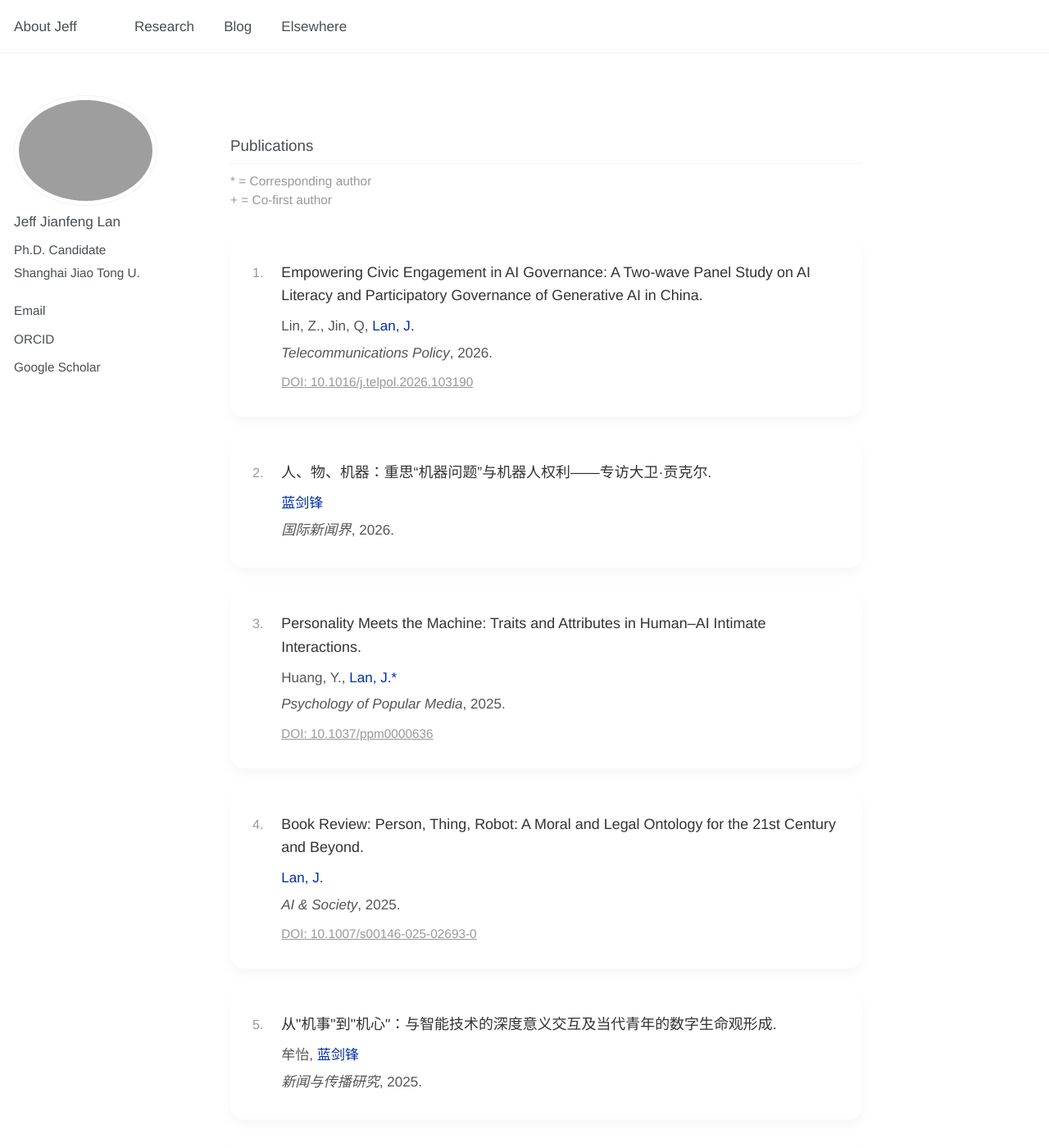
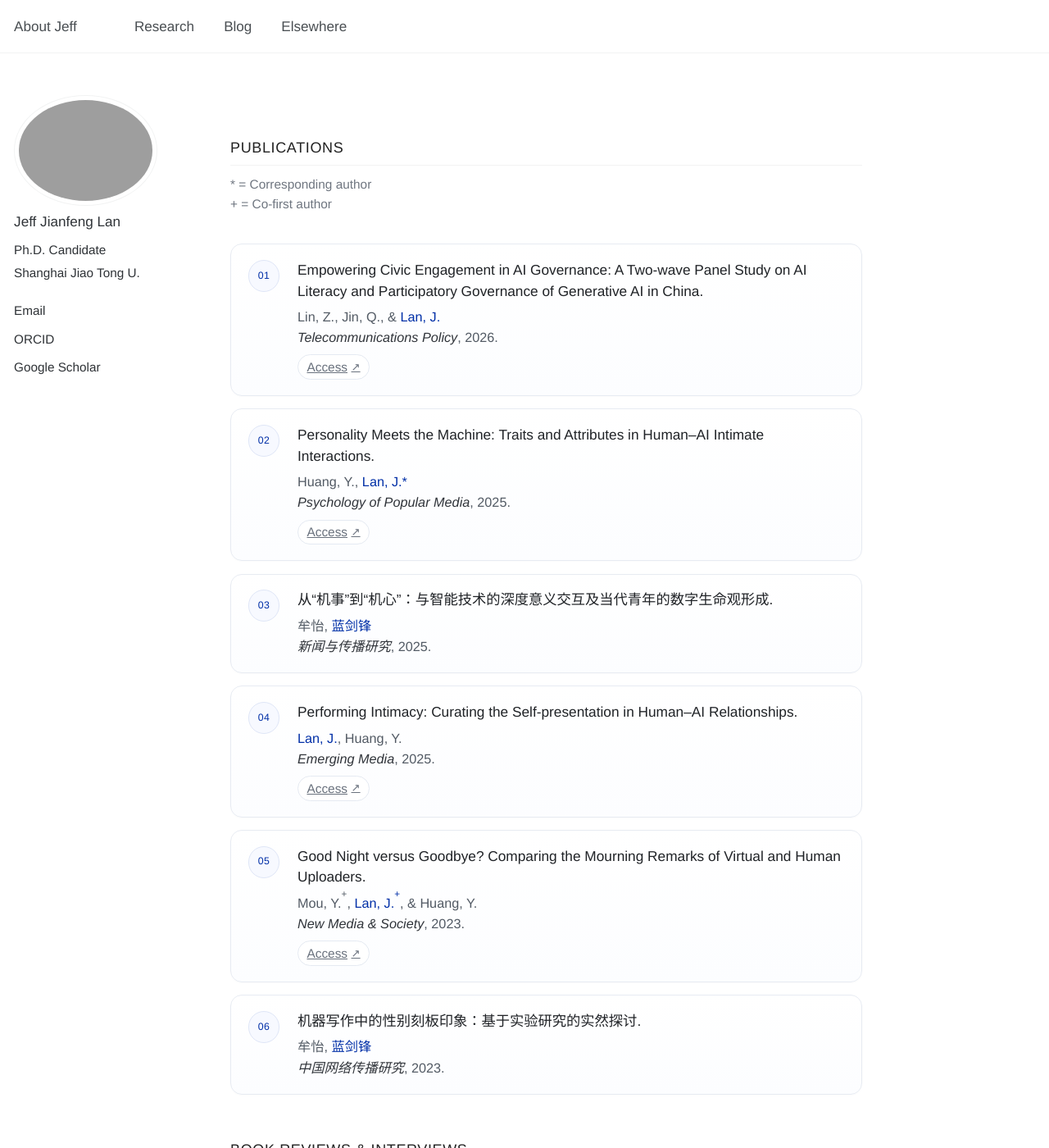
Before and after one commit to jianfenglan/jianfenglan.github.io, a Jekyll site: the page built from research.md, in a window 1280 px wide and 1400 px high. Shown: the whole window at 82% size. Built offline with Jekyll 4.4.1, drawn with Linux system fonts in a browser that asks for light colours; some of the changed lines change nothing that is shown; some of the changed text lies outside the part shown.

Commit message:
Update research.md

```diff
--- a/research.md
+++ b/research.md
@@ -6,78 +6,104 @@ author_profile: true
 
 <style>
 .page__inner-wrap {
-    max-width: 1600px !important;
+    max-width: 1120px !important;
 }
 
 body {
     font-size: 0.95em;
     line-height: 1.75;
     font-weight: 400;
+    color: #2f3337;
+}
+
+:root {
+    --blue: #002FA7;
+    --text: #2f3337;
+    --muted: #6f7680;
+    --soft: #f7f9ff;
+    --line: #e7ebf2;
 }
 
 h2 {
-    margin-top: 3rem;
-    margin-bottom: 1.5rem;
-    padding-bottom: 0.5rem;
-    border-bottom: 1px solid #f0f0f0;
-    font-size: 1.1em;
-    font-weight: 400;
+    margin-top: 3.2rem;
+    margin-bottom: 1.1rem;
+    padding-bottom: 0.65rem;
+    border-bottom: 1px solid var(--line);
+    color: #222;
+    font-size: 1rem;
+    font-weight: 560;
+    letter-spacing: 0.035em;
+    text-transform: uppercase;
 }
 
 sup {
     vertical-align: super;
-    font-size: smaller;
+    font-size: 0.72em;
     line-height: 0;
 }
 
 .my-name {
-    color: #002FA7;
-    font-weight: 400;
+    color: var(--blue);
+    font-weight: 560;
 }
 
 /* Publications */
 .publication-legend,
 .publication-link {
-    color: #999;
+    color: var(--muted);
     font-size: 0.9em;
 }
 
 .publication-legend {
-    margin-top: -1rem;
-    margin-bottom: 1.5rem;
-    line-height: 1.5;
+    margin-top: -0.45rem;
+    margin-bottom: 1.2rem;
+    line-height: 1.55;
 }
 
 .publication-list {
-    display: flex;
-    flex-direction: column;
-    gap: 1.5rem;
+    display: grid;
+    gap: 0.85rem;
     counter-reset: pub-counter;
 }
 
 .publication-card {
-    display: flex;
+    display: grid;
+    grid-template-columns: 2.35rem minmax(0, 1fr);
+    column-gap: 1rem;
     align-items: flex-start;
     position: relative;
-    overflow: hidden;
-    padding: 1.5rem;
-    border-radius: 16px;
-    background: #fff;
-    box-shadow: 0 6px 14px rgba(0, 0, 0, 0.04);
+    padding: 1.05rem 1.15rem;
+    border: 1px solid var(--line);
+    border-radius: 14px;
+    background: linear-gradient(180deg, #fff 0%, #fcfdff 100%);
+    box-shadow: 0 1px 2px rgba(15, 23, 42, 0.02);
+    transition: border-color 0.18s ease, box-shadow 0.18s ease, transform 0.18s ease;
+}
+
+.publication-card:hover {
+    border-color: rgba(0, 47, 167, 0.22);
+    box-shadow: 0 10px 22px rgba(0, 47, 167, 0.06);
+    transform: translateY(-1px);
 }
 
 .publication-card::before {
     counter-increment: pub-counter;
-    content: counter(pub-counter) ".";
-    flex-shrink: 0;
-    margin-right: 1.2rem;
-    color: #999;
-    font-size: 0.95em;
-    font-weight: 400;
+    content: counter(pub-counter, decimal-leading-zero);
+    display: inline-flex;
+    align-items: center;
+    justify-content: center;
+    width: 2.15rem;
+    height: 2.15rem;
+    border: 1px solid #dfe6f7;
+    border-radius: 999px;
+    background: var(--soft);
+    color: var(--blue);
+    font-size: 0.72em;
+    font-weight: 560;
+    letter-spacing: 0.04em;
 }
 
 .publication-content {
-    flex: 1;
     min-width: 0;
 }
 
@@ -85,62 +111,85 @@ sup {
 .publication-authors,
 .publication-venue {
     display: block;
-    line-height: 1.6;
 }
 
 .publication-title {
-    margin-bottom: 0.5rem;
-    color: #333;
-    font-size: 1.05em;
-    font-weight: 400;
+    margin-bottom: 0.32rem;
+    color: #202327;
+    font-size: 1.01em;
+    font-weight: 560;
+    line-height: 1.48;
 }
 
 .publication-authors,
 .publication-venue {
-    margin-bottom: 0.3rem;
-    color: #555;
+    color: #525a64;
+    font-size: 0.95em;
+    line-height: 1.55;
+}
+
+.publication-venue em {
+    color: #30343a;
+    font-style: italic;
 }
 
 .publication-link {
-    display: inline-block;
-    margin-top: 0.2rem;
+    display: inline-flex;
+    align-items: center;
+    gap: 0.25rem;
+    margin-top: 0.45rem;
+    padding: 0.16rem 0.58rem;
+    border: 1px solid #e5eaf2;
+    border-radius: 999px;
+    background: #fff;
+    color: #69717d;
+    line-height: 1.5;
     text-decoration: none;
-    transition: color 0.2s ease;
+    transition: color 0.18s ease, border-color 0.18s ease, background 0.18s ease;
+}
+
+.publication-link::after {
+    content: "↗";
+    font-size: 0.86em;
 }
 
 .publication-link:hover {
-    color: #666;
-    text-decoration: underline;
+    border-color: rgba(0, 47, 167, 0.35);
+    background: var(--soft);
+    color: var(--blue);
+    text-decoration: none;
 }
 
 /* Conference Presentations */
 .conference-grid {
     display: flex;
     flex-wrap: wrap;
-    gap: 1rem;
+    gap: 0.75rem;
 }
 
 .conference-card {
     display: flex;
     align-items: center;
-    gap: 0.8rem;
-    padding: 0.6rem 1rem;
-    border: 1px solid transparent;
+    gap: 0.75rem;
+    padding: 0.55rem 0.95rem;
+    border: 1px solid var(--line);
     border-radius: 12px;
     background: #fff;
-    box-shadow: 0 4px 10px rgba(0, 0, 0, 0.04);
-    font-size: 0.95em;
-    transition: border-color 0.2s ease, box-shadow 0.2s ease;
+    box-shadow: 0 1px 2px rgba(15, 23, 42, 0.02);
+    font-size: 0.93em;
+    color: #3d444d;
+    transition: border-color 0.18s ease, box-shadow 0.18s ease, transform 0.18s ease;
 }
 
 .conference-card:hover {
-    border-color: #eee;
-    box-shadow: 0 6px 14px rgba(0, 0, 0, 0.08);
+    border-color: rgba(0, 47, 167, 0.22);
+    box-shadow: 0 8px 18px rgba(0, 47, 167, 0.055);
+    transform: translateY(-1px);
 }
 
 .conference-card span,
 .conference-card strong {
-    font-weight: 400 !important;
+    font-weight: 500 !important;
 }
 
 .conference-logo {
@@ -151,21 +200,33 @@ sup {
 
 /* Mobile */
 @media (max-width: 768px) {
+    .page__inner-wrap {
+        max-width: 100% !important;
+    }
+
+    body {
+        font-size: 0.94em;
+    }
+
+    h2 {
+        margin-top: 2.4rem;
+    }
+
     .publication-card {
-        flex-direction: column;
-        align-items: flex-start;
-        padding: 1.2rem;
+        grid-template-columns: 1fr;
+        gap: 0.62rem;
+        padding: 1rem;
+        border-radius: 12px;
     }
 
     .publication-card::before {
-        margin-right: 0;
-        margin-bottom: 0.5rem;
-        color: #002FA7;
-        font-weight: 500;
-    }
-
-    .publication-content {
-        width: 100%;
+        width: auto;
+        height: auto;
+        justify-content: flex-start;
+        border: 0;
+        background: transparent;
+        color: var(--blue);
+        font-size: 0.78em;
     }
 }
 </style>
@@ -181,12 +242,59 @@ sup {
     <div class="publication-card">
         <div class="publication-content">
             <span class="publication-title">Empowering Civic Engagement in AI Governance: A Two-wave Panel Study on AI Literacy and Participatory Governance of Generative AI in China.</span>
-            <span class="publication-authors">Lin, Z., Jin, Q, <span class="my-name">Lan, J.</span></span>
+            <span class="publication-authors">Lin, Z., Jin, Q., & <span class="my-name">Lan, J.</span></span>
             <span class="publication-venue"><em>Telecommunications Policy</em>, 2026.</span>
-            <a href="https://doi.org/10.1016/j.telpol.2026.103190" class="publication-link" target="_blank" rel="noopener">DOI: 10.1016/j.telpol.2026.103190</a>
+            <a href="https://doi.org/10.1016/j.telpol.2026.103190" class="publication-link" target="_blank" rel="noopener">Access</a>
         </div>
     </div>
 
+    <div class="publication-card">
+        <div class="publication-content">
+            <span class="publication-title">Personality Meets the Machine: Traits and Attributes in Human–AI Intimate Interactions.</span>
+            <span class="publication-authors">Huang, Y., <span class="my-name">Lan, J.*</span></span>
+            <span class="publication-venue"><em>Psychology of Popular Media</em>, 2025.</span>
+            <a href="https://doi.org/10.1037/ppm0000636" class="publication-link" target="_blank" rel="noopener">Access</a>
+        </div>
+    </div>
+
+    <div class="publication-card">
+        <div class="publication-content">
+            <span class="publication-title">从“机事”到“机心”：与智能技术的深度意义交互及当代青年的数字生命观形成.</span>
+            <span class="publication-authors">牟怡, <span class="my-name">蓝剑锋</span></span>
+            <span class="publication-venue"><em>新闻与传播研究</em>, 2025.</span>
+        </div>
+    </div>
+
+    <div class="publication-card">
+        <div class="publication-content">
+            <span class="publication-title">Performing Intimacy: Curating the Self-presentation in Human–AI Relationships.</span>
+            <span class="publication-authors"><span class="my-name">Lan, J.</span>, Huang, Y.</span>
+            <span class="publication-venue"><em>Emerging Media</em>, 2025.</span>
+            <a href="https://doi.org/10.1177/27523543251334157" class="publication-link" target="_blank" rel="noopener">Access</a>
+        </div>
+    </div>
+
+    <div class="publication-card">
+        <div class="publication-content">
+            <span class="publication-title">Good Night versus Goodbye? Comparing the Mourning Remarks of Virtual and Human Uploaders.</span>
+            <span class="publication-authors">Mou, Y.<sup>+</sup>, <span class="my-name">Lan, J.<sup>+</sup></span>, & Huang, Y.</span>
+            <span class="publication-venue"><em>New Media & Society</em>, 2023.</span>
+            <a href="https://doi.org/10.1177/14614448231212822" class="publication-link" target="_blank" rel="noopener">Access</a>
+        </div>
+    </div>
+
+    <div class="publication-card">
+        <div class="publication-content">
+            <span class="publication-title">机器写作中的性别刻板印象：基于实验研究的实然探讨.</span>
+            <span class="publication-authors">牟怡, <span class="my-name">蓝剑锋</span></span>
+            <span class="publication-venue"><em>中国网络传播研究</em>, 2023.</span>
+        </div>
+    </div>
+</div>
+
+<h2>Book Reviews & Interviews</h2>
+
+<div class="publication-list">
     <div class="publication-card">
         <div class="publication-content">
             <span class="publication-title">人、物、机器：重思“机器问题”与机器人权利——专访大卫·贡克尔.</span>
@@ -197,53 +305,10 @@ sup {
 
     <div class="publication-card">
         <div class="publication-content">
-            <span class="publication-title">Personality Meets the Machine: Traits and Attributes in Human–AI Intimate Interactions.</span>
-            <span class="publication-authors">Huang, Y., <span class="my-name">Lan, J.*</span></span>
-            <span class="publication-venue"><em>Psychology of Popular Media</em>, 2025.</span>
-            <a href="https://doi.org/10.1037/ppm0000636" class="publication-link" target="_blank" rel="noopener">DOI: 10.1037/ppm0000636</a>
-        </div>
-    </div>
-
-    <div class="publication-card">
-        <div class="publication-content">
             <span class="publication-title">Book Review: Person, Thing, Robot: A Moral and Legal Ontology for the 21st Century and Beyond.</span>
             <span class="publication-authors"><span class="my-name">Lan, J.</span></span>
             <span class="publication-venue"><em>AI & Society</em>, 2025.</span>
-            <a href="https://doi.org/10.1007/s00146-025-02693-0" class="publication-link" target="_blank" rel="noopener">DOI: 10.1007/s00146-025-02693-0</a>
-        </div>
-    </div>
-
-    <div class="publication-card">
-        <div class="publication-content">
-            <span class="publication-title">从"机事"到"机心"：与智能技术的深度意义交互及当代青年的数字生命观形成.</span>
-            <span class="publication-authors">牟怡, <span class="my-name">蓝剑锋</span></span>
-            <span class="publication-venue"><em>新闻与传播研究</em>, 2025.</span>
-        </div>
-    </div>
-
-    <div class="publication-card">
-        <div class="publication-content">
-            <span class="publication-title">Performing Intimacy: Curating the Self-presentation in Human–AI Relationships.</span>
-            <span class="publication-authors"><span class="my-name">Lan, J.</span>, Huang, Y.</span>
-            <span class="publication-venue"><em>Emerging Media</em>, 2025.</span>
-            <a href="https://doi.org/10.1177/27523543251334157" class="publication-link" target="_blank" rel="noopener">DOI: 10.1177/27523543251334157</a>
-        </div>
-    </div>
-
-    <div class="publication-card">
-        <div class="publication-content">
-            <span class="publication-title">Good Night versus Goodbye? Comparing the Mourning Remarks of Virtual and Human Uploaders.</span>
-            <span class="publication-authors">Mou, Y.<sup>+</sup>, <span class="my-name">Lan, J.<sup>+</sup></span>, & Huang, Y.</span>
-            <span class="publication-venue"><em>New Media & Society</em>, 2023.</span>
-            <a href="https://doi.org/10.1177/14614448231212822" class="publication-link" target="_blank" rel="noopener">DOI: 10.1177/14614448231212822</a>
-        </div>
-    </div>
-
-    <div class="publication-card">
-        <div class="publication-content">
-            <span class="publication-title">机器写作中的性别刻板印象: 基于实验研究的实然探讨.</span>
-            <span class="publication-authors">牟怡, <span class="my-name">蓝剑锋</span></span>
-            <span class="publication-venue"><em>中国网络传播研究</em>, 2023.</span>
+            <a href="https://doi.org/10.1007/s00146-025-02693-0" class="publication-link" target="_blank" rel="noopener">Access</a>
         </div>
     </div>
 </div>
```
